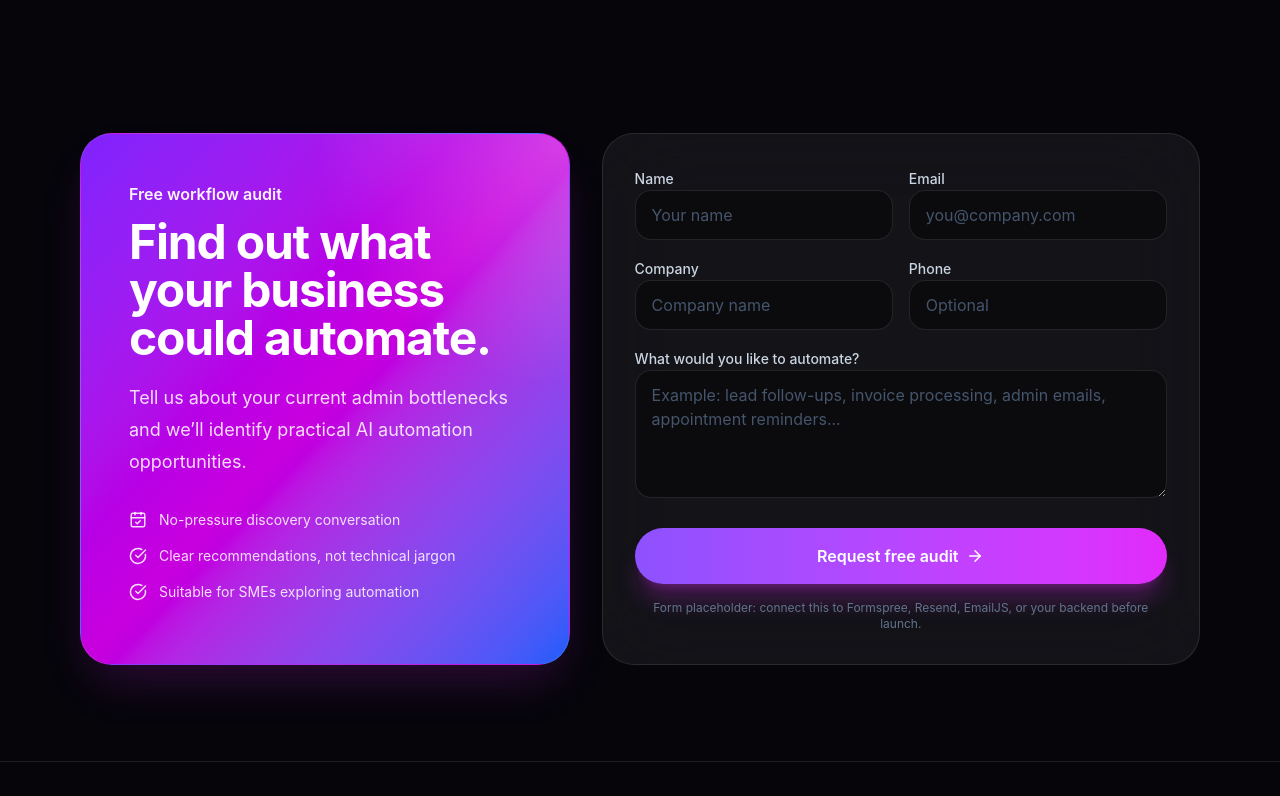
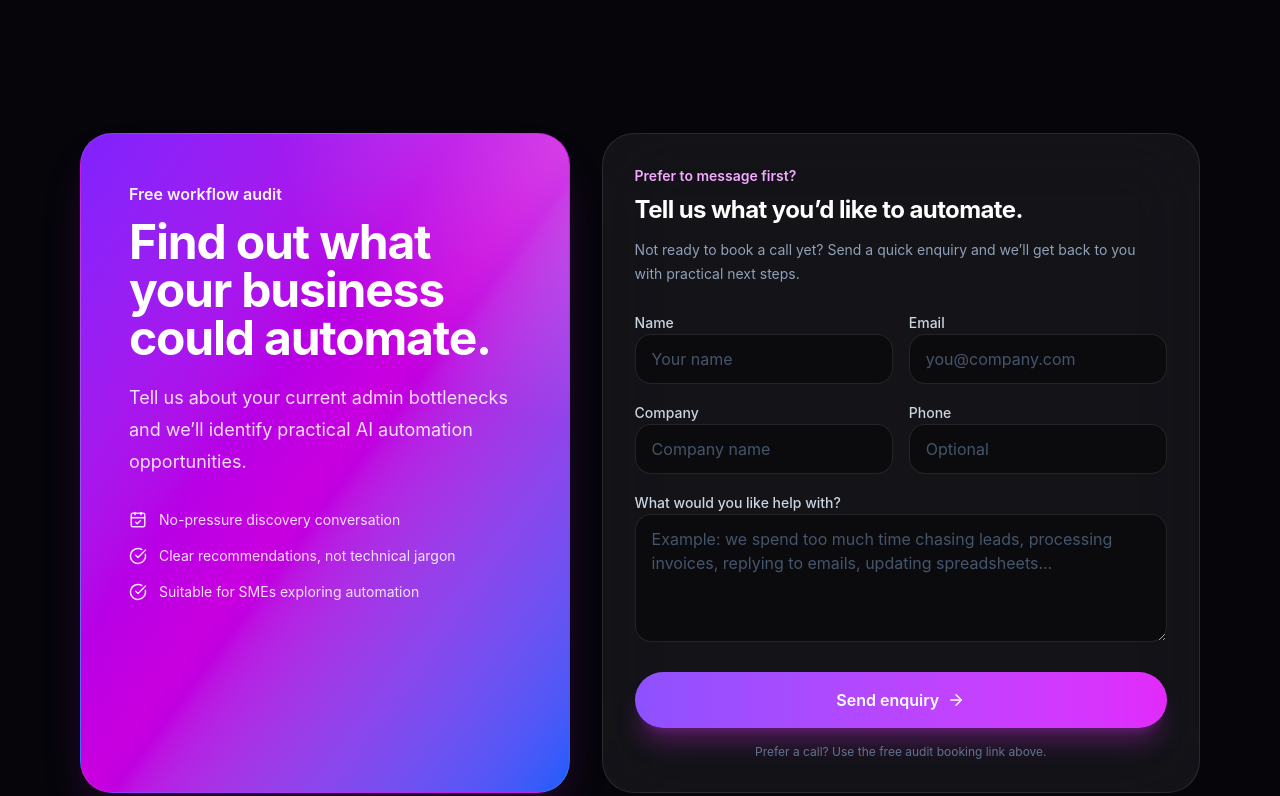
Before and after one commit to Hasoor-A-Bhatti/flowforge-site, a React (Vite) app: page / in a window 1280 px wide. Shown: the part 4400-5196 px from the top of the page. Built offline with nearby package versions, Linux system fonts and the light colour scheme.

Commit message:
Form updated

```diff
--- a/src/App.tsx
+++ b/src/App.tsx
@@ -360,35 +360,80 @@ export default function App() {
             </div>
           </div>
 
-          <form className="rounded-[2rem] border border-white/10 bg-white/[0.06] p-6 backdrop-blur-2xl md:p-8" onSubmit={(event) => event.preventDefault()}>
+          <form
+            className="rounded-[2rem] border border-white/10 bg-white/[0.06] p-6 backdrop-blur-2xl md:p-8"
+            onSubmit={(event) => event.preventDefault()}
+          >
+            <div className="mb-6">
+              <p className="text-sm font-semibold text-fuchsia-300">
+                Prefer to message first?
+              </p>
+              <h3 className="mt-2 text-2xl font-bold tracking-tight text-white">
+                Tell us what you’d like to automate.
+              </h3>
+              <p className="mt-3 text-sm leading-6 text-slate-400">
+                Not ready to book a call yet? Send a quick enquiry and we’ll get back to
+                you with practical next steps.
+              </p>
+            </div>
+
             <div className="grid gap-4 md:grid-cols-2">
               <label className="space-y-2">
                 <span className="text-sm font-medium text-slate-300">Name</span>
-                <input className="w-full rounded-2xl border border-white/10 bg-black/40 px-4 py-3 text-white outline-none transition placeholder:text-slate-600 focus:border-fuchsia-300/50" placeholder="Your name" />
+                <input
+                  className="w-full rounded-2xl border border-white/10 bg-black/40 px-4 py-3 text-white outline-none transition placeholder:text-slate-600 focus:border-fuchsia-300/50"
+                  placeholder="Your name"
+                />
               </label>
+
               <label className="space-y-2">
                 <span className="text-sm font-medium text-slate-300">Email</span>
-                <input type="email" className="w-full rounded-2xl border border-white/10 bg-black/40 px-4 py-3 text-white outline-none transition placeholder:text-slate-600 focus:border-fuchsia-300/50" placeholder="you@company.com" />
+                <input
+                  type="email"
+                  className="w-full rounded-2xl border border-white/10 bg-black/40 px-4 py-3 text-white outline-none transition placeholder:text-slate-600 focus:border-fuchsia-300/50"
+                  placeholder="you@company.com"
+                />
               </label>
             </div>
+
             <div className="mt-4 grid gap-4 md:grid-cols-2">
               <label className="space-y-2">
                 <span className="text-sm font-medium text-slate-300">Company</span>
-                <input className="w-full rounded-2xl border border-white/10 bg-black/40 px-4 py-3 text-white outline-none transition placeholder:text-slate-600 focus:border-fuchsia-300/50" placeholder="Company name" />
+                <input
+                  className="w-full rounded-2xl border border-white/10 bg-black/40 px-4 py-3 text-white outline-none transition placeholder:text-slate-600 focus:border-fuchsia-300/50"
+                  placeholder="Company name"
+                />
               </label>
+
               <label className="space-y-2">
                 <span className="text-sm font-medium text-slate-300">Phone</span>
-                <input className="w-full rounded-2xl border border-white/10 bg-black/40 px-4 py-3 text-white outline-none transition placeholder:text-slate-600 focus:border-fuchsia-300/50" placeholder="Optional" />
+                <input
+                  className="w-full rounded-2xl border border-white/10 bg-black/40 px-4 py-3 text-white outline-none transition placeholder:text-slate-600 focus:border-fuchsia-300/50"
+                  placeholder="Optional"
+                />
               </label>
             </div>
+
             <label className="mt-4 block space-y-2">
-              <span className="text-sm font-medium text-slate-300">What would you like to automate?</span>
-              <textarea className="min-h-32 w-full rounded-2xl border border-white/10 bg-black/40 px-4 py-3 text-white outline-none transition placeholder:text-slate-600 focus:border-fuchsia-300/50" placeholder="Example: lead follow-ups, invoice processing, admin emails, appointment reminders..." />
+              <span className="text-sm font-medium text-slate-300">
+                What would you like help with?
+              </span>
+              <textarea
+                className="min-h-32 w-full rounded-2xl border border-white/10 bg-black/40 px-4 py-3 text-white outline-none transition placeholder:text-slate-600 focus:border-fuchsia-300/50"
+                placeholder="Example: we spend too much time chasing leads, processing invoices, replying to emails, updating spreadsheets..."
+              />
             </label>
-            <button type="submit" className="mt-6 inline-flex w-full items-center justify-center gap-2 rounded-full bg-gradient-to-r from-violet-500 to-fuchsia-500 px-7 py-4 font-semibold text-white shadow-xl shadow-fuchsia-500/25 transition hover:scale-[1.01] hover:brightness-110">
-              Request free audit <ArrowRight size={18} />
+
+            <button
+              type="submit"
+              className="mt-6 inline-flex w-full items-center justify-center gap-2 rounded-full bg-gradient-to-r from-violet-500 to-fuchsia-500 px-7 py-4 font-semibold text-white shadow-xl shadow-fuchsia-500/25 transition hover:scale-[1.01] hover:brightness-110"
+            >
+              Send enquiry <ArrowRight size={18} />
             </button>
-            <p className="mt-4 text-center text-xs text-slate-500">Form placeholder: connect this to Formspree, Resend, EmailJS, or your backend before launch.</p>
+
+            <p className="mt-4 text-center text-xs text-slate-500">
+              Prefer a call? Use the free audit booking link above.
+            </p>
           </form>
         </div>
       </section>
```
